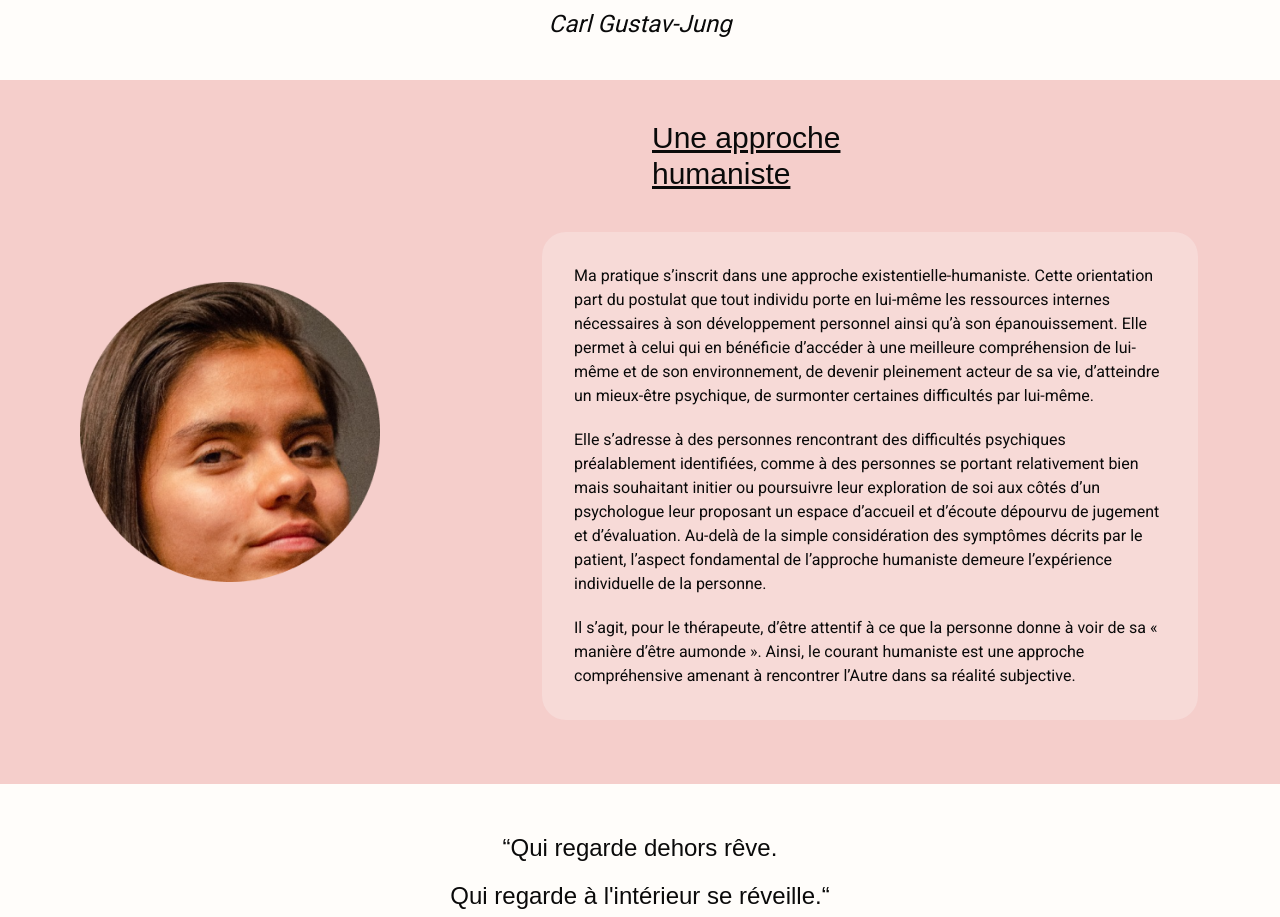
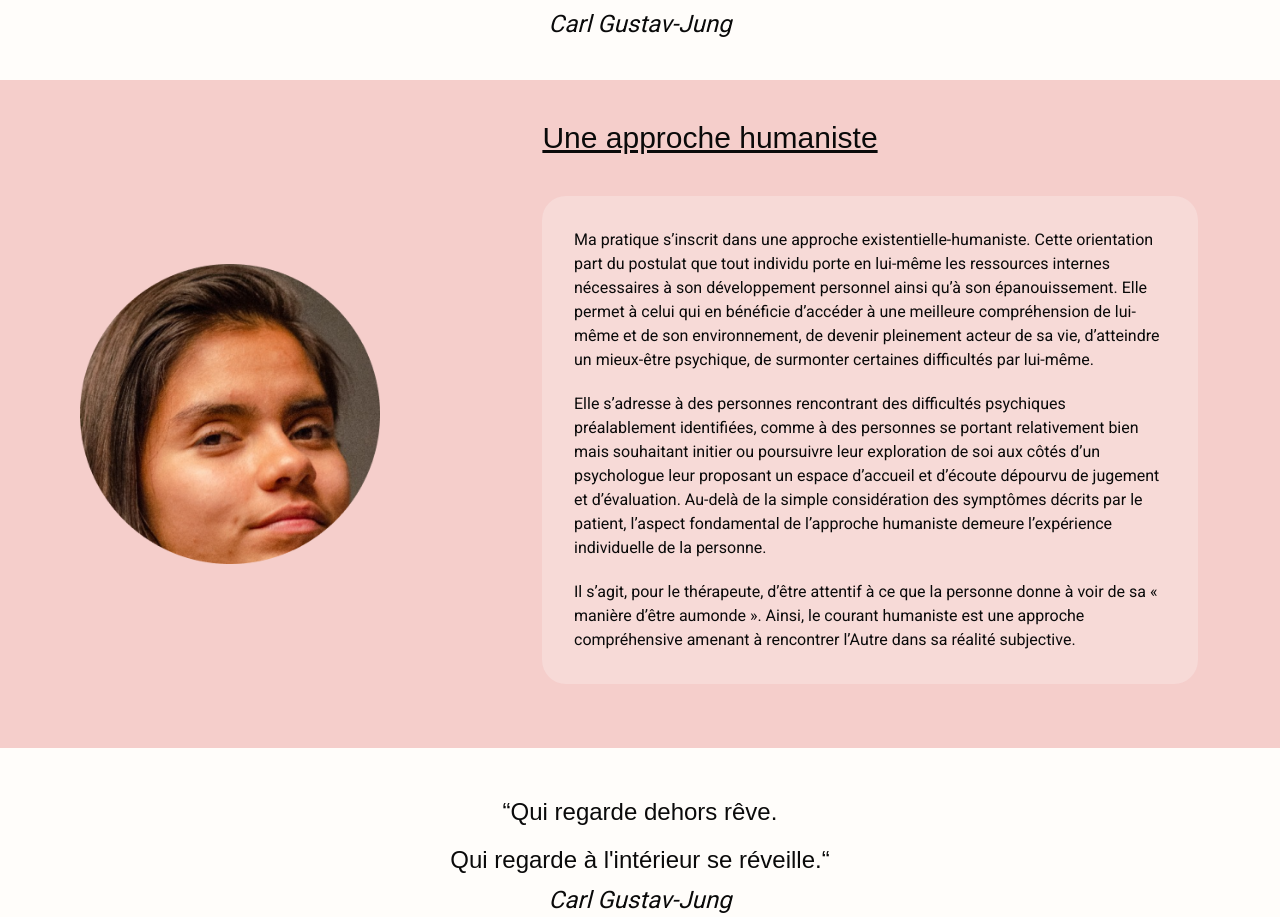
Before and after one commit to GuillaumeCeccoli/site-delphine, a Next.js app: page / in a window 1280 px wide. Shown: the part 1120-2037 px from the top of the page. Built offline with nearby package versions, Linux system fonts and the light colour scheme; a web font is replaced by a local one.

Commit message:
Modification de la partie approche

```diff
--- a/components/widgets/approche.tsx
+++ b/components/widgets/approche.tsx
@@ -12,10 +12,10 @@ export default function Approach() {
         className="flex flex-col my-10 xl:flex mx-20 xl:flex-shrink-0 xl:mt-10 2xl:ml-40"
       />
       <div className="flex flex-col items-center 2xl:items-start 2xl:mx-20">
-        <h2 className="underline font-serif text-2xl my-10 md:text-3xl xl:mr-80 mx-48">
+        <h2 className="underline font-serif text-2xl my-10 md:text-3xl xl:mr-80 2xl:mx-30">
           Une approche humaniste
         </h2>
-        <div className="mb-16 md:w-4/5 2xl:w-9/12 z-10 bg-[#FAFAFA] bg-opacity-25 p-8 rounded-3xl">
+        <div className="mb-16 md:w-4/5 2xl:w-11/12 z-10 bg-[#FAFAFA] bg-opacity-25 p-8 rounded-3xl">
           <div className="font-sans xl:m-auto 2xl:text-base">
             <p>
               Ma pratique s’inscrit dans une approche existentielle-humaniste.
@@ -52,7 +52,7 @@ export default function Approach() {
           alt="Un arbre"
           width={380}
           height={436}
-          className="2xl:absolute xl:bottom-0 2xl:right-36"
+          className="2xl:absolute xl:bottom-0 2xl:right-12"
         />
       </div>
     </section>
```
